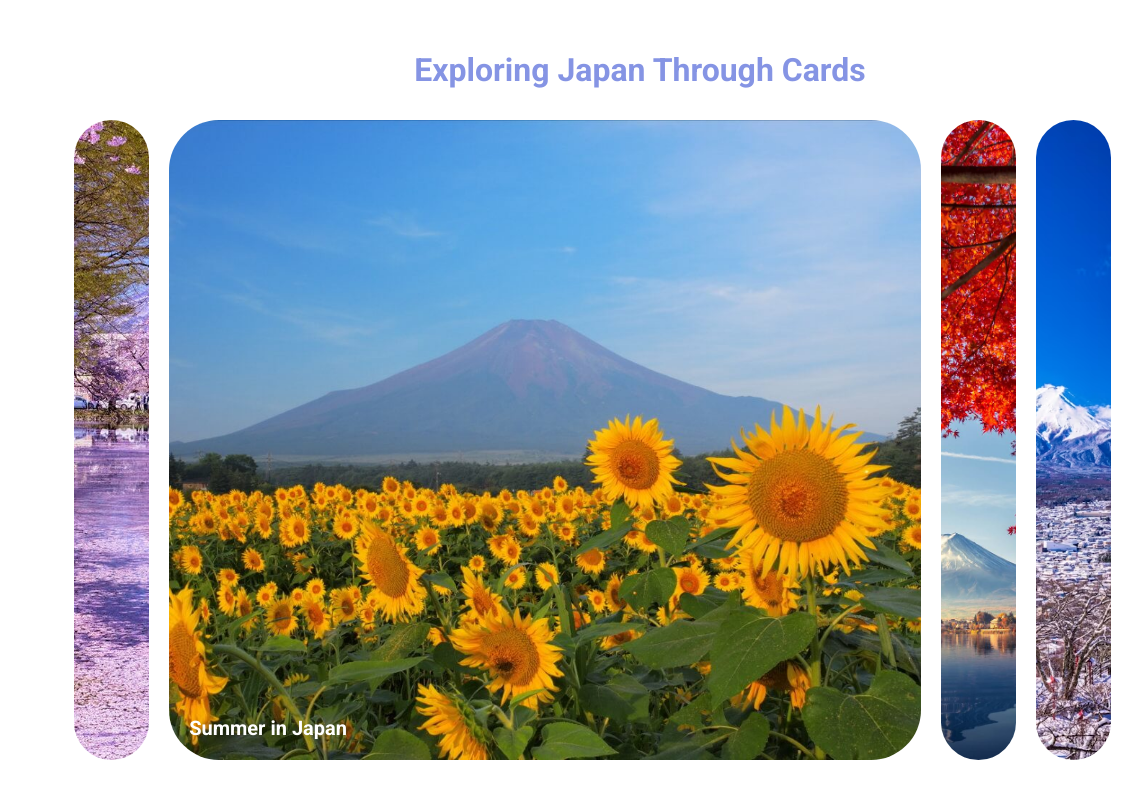
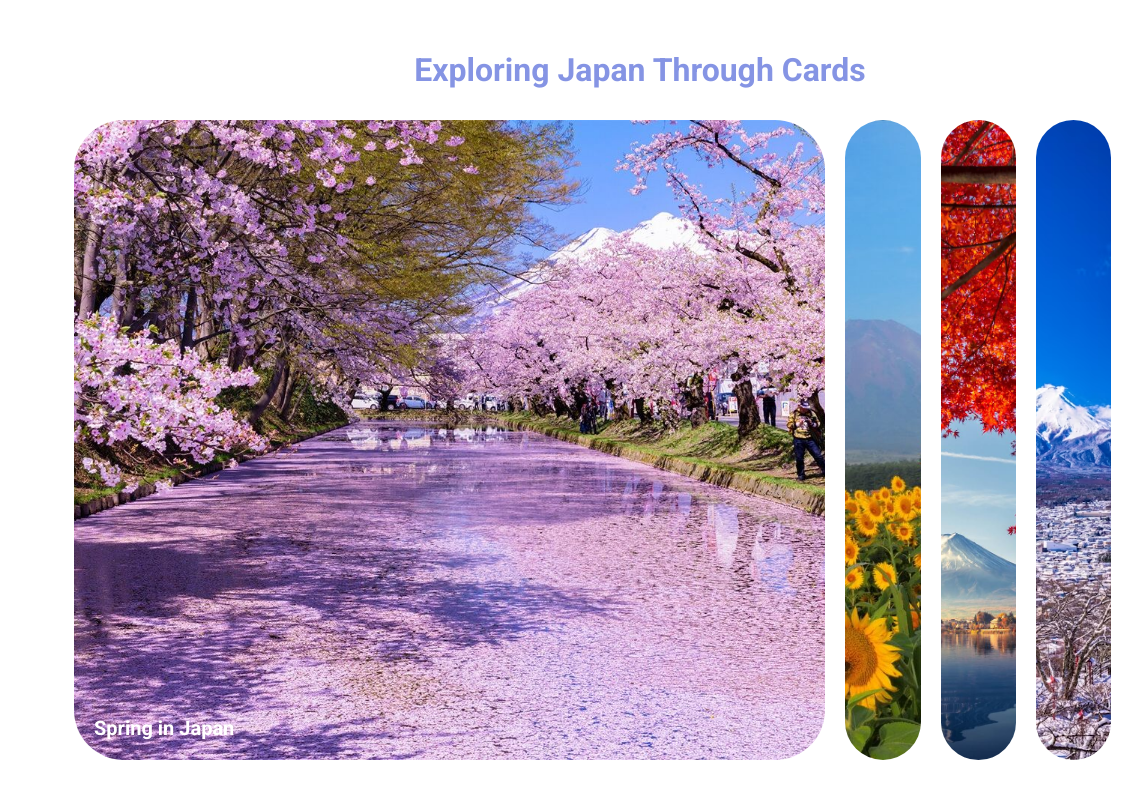
Before and after one commit to NhiTran2022/ExploringCards, a plain HTML site: page index.html in a window 1280 px wide. Shown: the full height of the page, 0-1126 px from the left. Drawn offline with Linux system fonts and the light colour scheme.

Commit message:
change active class in html

```diff
--- a/index.html
+++ b/index.html
@@ -9,10 +9,10 @@
 <body>
     <h1>Exploring Japan Through Cards</h1>
     <div class="container">
-        <div class="panel " style="background-image: url('./image/187089.jpg');">
+        <div class="panel active" style="background-image: url('./image/187089.jpg');">
             <h3>Spring in Japan</h3>
         </div>
-        <div class="panel active" style="background-image: url('./image/fuji-himawari-1184x888.jpg');">
+        <div class="panel" style="background-image: url('./image/fuji-himawari-1184x888.jpg');">
             <h3>Summer in Japan</h3>
         </div>
         <div class="panel" style="background-image: url('./image/japan-fall-fuji.jpg');">
```
